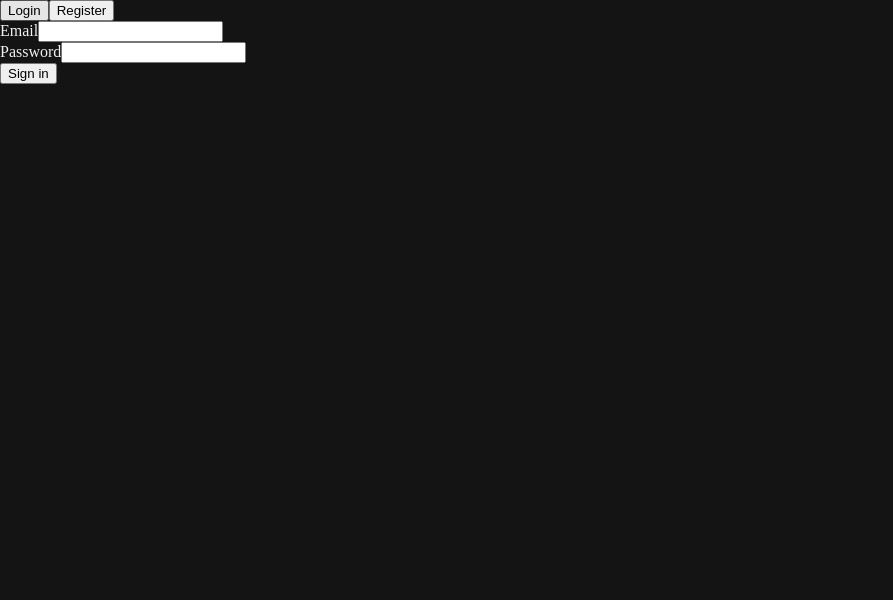
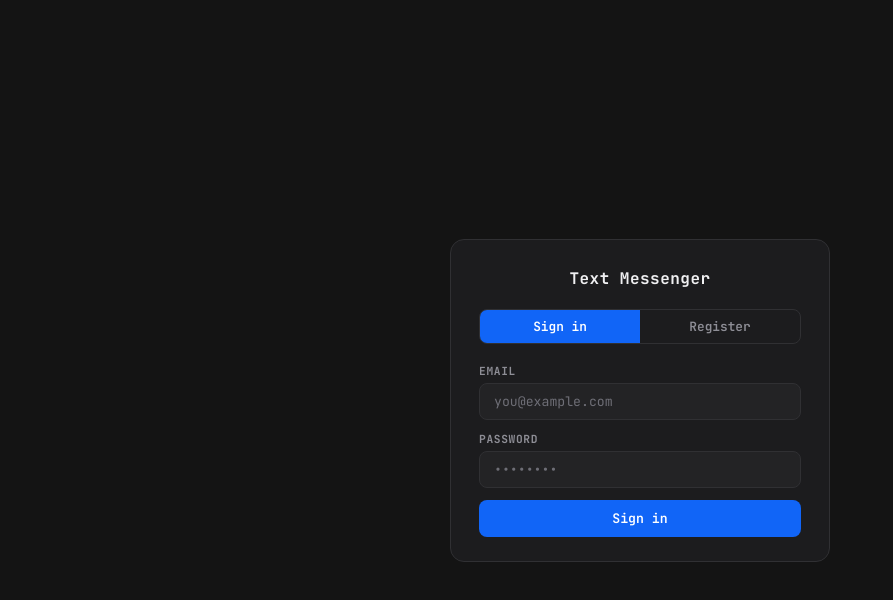
Before and after one commit to jkkusmi/text-messenger, a React (Vite) app in the folder apps/frontend/: page / in a window 1280 px wide. Shown: the top 600 px of the page, without its empty margins (0-893 px from the left). Built offline with nearby package versions, Linux system fonts and the light colour scheme; no server answers.

Commit message:
The design of the login/registration screen has been updated, and the UI has been standardized.

```diff
--- a/apps/frontend/src/auth/AuthForm.tsx
+++ b/apps/frontend/src/auth/AuthForm.tsx
@@ -1,135 +1,146 @@
-import { useState, type FormEvent } from "react"
-import { API_BASE_URL, assertProductionApiUsesTls } from "../config"
-import { sha256HexUtf8 } from "./passwordDigest"
+import { useState, type SubmitEvent } from 'react';
+import { API_BASE_URL, assertProductionApiUsesTls } from '../config';
+import { sha256HexUtf8 } from './passwordDigest';
+import '../chat/chat.css';
 
-type Mode = "login" | "register"
+
+type Mode = 'login' | 'register';
 
 async function errorMessageFromResponse(res: Response): Promise<string> {
   try {
-    const data: unknown = await res.json()
-    if (
-      data &&
-      typeof data === "object" &&
-      "detail" in data &&
-      data.detail !== undefined
-    ) {
-      const d = (data as { detail: unknown }).detail
-      if (typeof d === "string") return d
+    const data: unknown = await res.json();
+    if (data && typeof data === 'object' && 'detail' in data && data.detail !== undefined) {
+      const d = (data as { detail: unknown }).detail;
+      if (typeof d === 'string') return d;
       if (Array.isArray(d))
         return d
-          .map((item) => (typeof item === "object" && item && "msg" in item ? String((item as { msg: unknown }).msg) : String(item)))
-          .join(", ")
+          .map((item) =>
+            typeof item === 'object' && item && 'msg' in item
+              ? String((item as { msg: unknown }).msg)
+              : String(item),
+          )
+          .join(', ');
     }
   } catch {
     /* ignore */
   }
-  return res.statusText || `HTTP ${res.status}`
+  return res.statusText || `HTTP ${res.status}`;
 }
 
 export function AuthForm(props: { onAuthed: (accessToken: string) => void }) {
-  const [mode, setMode] = useState<Mode>("login")
-  const [email, setEmail] = useState("")
-  const [username, setUsername] = useState("")
-  const [password, setPassword] = useState("")
-  const [error, setError] = useState<string | null>(null)
-  const [pending, setPending] = useState(false)
+  const [mode, setMode] = useState<Mode>('login');
+  const [email, setEmail] = useState('');
+  const [username, setUsername] = useState('');
+  const [password, setPassword] = useState('');
+  const [error, setError] = useState<string | null>(null);
+  const [pending, setPending] = useState(false);
 
-  async function submit(e: FormEvent) {
-    e.preventDefault()
-    setError(null)
-    const prodTls = assertProductionApiUsesTls()
-    if (prodTls) {
-      setError(prodTls)
-      return
-    }
-    setPending(true)
-    const path = mode === "login" ? "/auth/login" : "/auth/register"
-    let password_digest: string
+  async function submit(e: SubmitEvent) {
+    e.preventDefault();
+    setError(null);
+    const prodTls = assertProductionApiUsesTls();
+    if (prodTls) { setError(prodTls); return; }
+    setPending(true);
+    const path = mode === 'login' ? '/auth/login' : '/auth/register';
+    let password_digest: string;
     try {
-      password_digest = await sha256HexUtf8(password)
+      password_digest = await sha256HexUtf8(password);
     } catch (err) {
-      setPending(false)
-      setError(err instanceof Error ? err.message : "Could not hash password")
-      return
+      setPending(false);
+      setError(err instanceof Error ? err.message : 'Could not hash password');
+      return;
     }
     const body =
-      mode === "login"
+      mode === 'login'
         ? { email, password_digest }
-        : { email, username, password_digest }
+        : { email, username, password_digest };
     try {
       const res = await fetch(`${API_BASE_URL}${path}`, {
-        method: "POST",
-        headers: { "Content-Type": "application/json" },
+        method: 'POST',
+        headers: { 'Content-Type': 'application/json' },
         body: JSON.stringify(body),
-      })
-      if (!res.ok) {
-        setError(await errorMessageFromResponse(res))
-        return
-      }
-      const data = (await res.json()) as { access_token?: string }
-      if (!data.access_token) {
-        setError("Missing access_token in response")
-        return
-      }
-      props.onAuthed(data.access_token)
+      });
+      if (!res.ok) { setError(await errorMessageFromResponse(res)); return; }
+      const data = (await res.json()) as { access_token?: string };
+      if (!data.access_token) { setError('Missing access_token in response'); return; }
+      props.onAuthed(data.access_token);
     } catch {
-      setError("Network error")
+      setError('Network error');
     } finally {
-      setPending(false)
+      setPending(false);
     }
   }
 
   return (
-    <form onSubmit={submit}>
-      <div>
-        <button type="button" onClick={() => setMode("login")}>
-          Login
+    <div className="auth-shell">
+      <div className="auth-card">
+        <h1 className="auth-card__title">Text Messenger</h1>
+
+        <div className="auth-card__tabs">
+          <button
+            type="button"
+            className={`auth-card__tab${mode === 'login' ? ' auth-card__tab--active' : ''}`}
+            onClick={() => setMode('login')}
+          >
+            Sign in
           </button>
-        <button type="button" onClick={() => setMode("register")}>
+          <button
+            type="button"
+            className={`auth-card__tab${mode === 'register' ? ' auth-card__tab--active' : ''}`}
+            onClick={() => setMode('register')}
+          >
             Register
           </button>
         </div>
-      <div>
-        <label>
-          Email
+
+        <form className="auth-card__fields" onSubmit={submit}>
+          <label className="auth-card__field">
+            <span className="auth-card__label">Email</span>
             <input
               type="email"
+              className="auth-card__input"
               autoComplete="email"
               value={email}
-            onChange={(ev) => setEmail(ev.target.value)}
+              onChange={(e) => setEmail(e.target.value)}
+              placeholder="you@example.com"
               required
             />
           </label>
-      </div>
-      {mode === "register" ? (
-        <div>
-          <label>
-            Username
+
+          {mode === 'register' && (
+            <label className="auth-card__field">
+              <span className="auth-card__label">Username</span>
               <input
+                className="auth-card__input"
                 autoComplete="username"
                 value={username}
-              onChange={(ev) => setUsername(ev.target.value)}
+                onChange={(e) => setUsername(e.target.value)}
+                placeholder="yourname"
                 required
               />
             </label>
-        </div>
-      ) : null}
-      <div>
-        <label>
-          Password
+          )}
+
+          <label className="auth-card__field">
+            <span className="auth-card__label">Password</span>
             <input
               type="password"
-            autoComplete={mode === "login" ? "current-password" : "new-password"}
+              className="auth-card__input"
+              autoComplete={mode === 'login' ? 'current-password' : 'new-password'}
               value={password}
-            onChange={(ev) => setPassword(ev.target.value)}
+              onChange={(e) => setPassword(e.target.value)}
+              placeholder="••••••••"
               required
             />
           </label>
+
+          {error && <p className="auth-card__error" role="alert">{error}</p>}
+
+          <button type="submit" className="auth-card__submit" disabled={pending}>
+            {pending ? '…' : mode === 'login' ? 'Sign in' : 'Create account'}
+          </button>
+        </form>
       </div>
-      <button type="submit" disabled={pending}>
-        {pending ? "…" : mode === "login" ? "Sign in" : "Create account"}
-      </button>
-      {error ? <p role="alert">{error}</p> : null}
-    </form>
-  )
+    </div>
+  );
 }
--- a/apps/frontend/src/chat/CreateChatModal.tsx
+++ b/apps/frontend/src/chat/CreateChatModal.tsx
@@ -84,7 +84,7 @@ export const CreateChatModal: React.FC<CreateChatModalProps> = ({
             New chat
           </h2>
           <button type="button" className="modal__close icon-btn" title="Close" onClick={onClose}>
-            ×
+            <span>×</span>
           </button>
         </header>
 
@@ -100,7 +100,7 @@ export const CreateChatModal: React.FC<CreateChatModalProps> = ({
               className="profile-settings__input create-chat__input"
               value={usernamesText}
               onChange={(e) => setUsernamesText(e.target.value)}
-              placeholder="alice&#10;bob, carol"
+              placeholder={'alice\nbob, carol'}
               rows={4}
               autoFocus
             />
--- a/apps/frontend/src/chat/ProfileSettingsModal.tsx
+++ b/apps/frontend/src/chat/ProfileSettingsModal.tsx
@@ -102,7 +102,7 @@ export const ProfileSettingsModal: React.FC<ProfileSettingsModalProps> = ({
             Profile settings
           </h2>
           <button type="button" className="modal__close icon-btn" title="Close" onClick={onClose}>
-            ×
+            <span>×</span>
           </button>
         </header>
 
--- a/apps/frontend/src/chat/chat.css
+++ b/apps/frontend/src/chat/chat.css
@@ -64,18 +64,39 @@
   transition: background 0.12s;
 }
 
+.sidebar__actions {
+  padding: 6px 8px 2px;
+}
+
 .sidebar__item--add {
-  background: var(--bg-bubble-out);
-  text-align: center;
-  font-size: 0.8rem;
+  width: 100%;
+  display: flex;
+  align-items: center;
+  justify-content: center;
+  gap: 7px;
+  padding: 7px 10px;
+  border-radius: 10px;
+  border: 1px solid var(--border);
+  background: var(--bg-hover);
+  color: var(--text-secondary);
+  font: inherit;
+  font-size: 0.775rem;
   font-weight: 600;
-  letter-spacing: 0.02em;
-  border: 1px solid var(--border);
-  color: #fff;
-  padding: 9px 10px;
-  margin: 4px;
-  border-radius: 16px;
+  letter-spacing: 0.04em;
   cursor: pointer;
+  transition: background 0.12s, color 0.12s, border-color 0.12s;
+}
+
+.sidebar__item--add svg {
+  width: 12px;
+  height: 12px;
+  flex-shrink: 0;
+}
+
+.sidebar__item--add:hover {
+  background: var(--bg-active);
+  color: var(--text-primary);
+  border-color: var(--bg-bubble-out);
 }
 
 .sidebar__item:hover   { background: var(--bg-hover); }
@@ -180,6 +201,11 @@
   width: 15px;
   height: 15px;
   display: block;
+}
+
+.icon-btn--danger:hover {
+  background: #dc2626;
+  color: #fff;
 }
 
 .icon-btn--send {
@@ -299,7 +325,6 @@
 .chat-window__input::placeholder { color: var(--text-timestamp); }
 .chat-window__input:focus { border-color: var(--bg-bubble-out); }
 
-/* Modal */
 .modal {
   position: fixed;
   inset: 0;
@@ -317,7 +342,7 @@
   border: none;
   padding: 0;
   margin: 0;
-  background: rgba(0, 0, 0, 0.55);
+  background: rgba(0, 0, 0, 0.6);
   cursor: pointer;
 }
 
@@ -330,12 +355,19 @@
   border-radius: 14px;
   background: var(--bg-panel);
   border: 1px solid var(--border);
-  box-shadow: 0 16px 48px rgba(0, 0, 0, 0.45);
 }
 
 .modal__close {
   font-size: 1.25rem;
   line-height: 1;
+  display: flex;
+  align-items: center;
+  justify-content: center;
+}
+
+.modal__close span {
+  transform: translateY(-1px);
+  display: block;
 }
 
 .profile-settings__header {
@@ -386,14 +418,6 @@
   color: var(--text-secondary);
 }
 
-.profile-settings-header {
-  font-size: 1rem;
-  font-weight: 700;
-  letter-spacing: 0.06em;
-  text-transform: uppercase;
-  color: var(--text-primary);
-}
-
 .profile-settings__input {
   padding: 9px 14px;
   border-radius: 8px;
@@ -405,7 +429,6 @@
   outline: none;
   transition: border-color 0.15s;
 }
-
 .profile-settings__input::placeholder { color: var(--text-timestamp); }
 .profile-settings__input:focus { border-color: var(--bg-bubble-out); }
 
@@ -490,7 +513,6 @@
   border-top: 1px solid var(--border);
 }
 
-/* Rich text editor */
 .rich-editor {
   display: flex;
   flex-direction: column;
@@ -599,3 +621,117 @@
   min-height: 80px;
   font-family: inherit;
 }
+
+.auth-shell {
+  display: flex;
+  align-items: center;
+  justify-content: center;
+  min-height: 100%;
+  background: var(--bg-app);
+  padding: 24px 16px;
+  font-family: var(--font);
+}
+
+.auth-card {
+  width: 100%;
+  max-width: 380px;
+  background: var(--bg-panel);
+  border: 1px solid var(--border);
+  border-radius: 14px;
+  padding: 28px 28px 24px;
+  display: flex;
+  flex-direction: column;
+  gap: 20px;
+}
+
+.auth-card__title {
+  margin: 0;
+  font-size: 1rem;
+  font-weight: 700;
+  color: var(--text-primary);
+  text-align: center;
+  letter-spacing: 0.03em;
+}
+
+.auth-card__tabs {
+  display: flex;
+  border-radius: 8px;
+  overflow: hidden;
+  border: 1px solid var(--border);
+}
+
+.auth-card__tab {
+  flex: 1;
+  padding: 8px 0;
+  border: none;
+  background: transparent;
+  color: var(--text-secondary);
+  font: inherit;
+  font-size: 0.8rem;
+  font-weight: 600;
+  cursor: pointer;
+  transition: background 0.12s, color 0.12s;
+}
+
+.auth-card__tab--active {
+  background: var(--bg-bubble-out);
+  color: #fff;
+}
+
+.auth-card__fields {
+  display: flex;
+  flex-direction: column;
+  gap: 12px;
+}
+
+.auth-card__field {
+  display: flex;
+  flex-direction: column;
+  gap: 5px;
+}
+
+.auth-card__label {
+  font-size: 0.7rem;
+  font-weight: 700;
+  letter-spacing: 0.06em;
+  text-transform: uppercase;
+  color: var(--text-secondary);
+}
+
+.auth-card__input {
+  padding: 9px 14px;
+  border-radius: 8px;
+  border: 1px solid var(--border);
+  background: var(--bg-input);
+  color: var(--text-primary);
+  font: inherit;
+  font-size: 0.825rem;
+  outline: none;
+  transition: border-color 0.15s;
+}
+
+.auth-card__input::placeholder { color: var(--text-timestamp); }
+.auth-card__input:focus { border-color: var(--bg-bubble-out); }
+
+.auth-card__submit {
+  padding: 10px 0;
+  border-radius: 8px;
+  border: none;
+  background: var(--bg-bubble-out);
+  color: #fff;
+  font: inherit;
+  font-size: 0.825rem;
+  font-weight: 600;
+  cursor: pointer;
+  transition: opacity 0.15s;
+}
+
+.auth-card__submit:hover:not(:disabled) { opacity: 0.85; }
+.auth-card__submit:disabled { opacity: 0.5; cursor: not-allowed; }
+
+.auth-card__error {
+  margin: 0;
+  font-size: 0.75rem;
+  color: #f87171;
+  text-align: center;
+}
```
Also changed, not shown: apps/frontend/src/chat/ChatWindow.tsx (+2 -7 lines), apps/frontend/src/chat/icons.tsx (added, +41 -0 lines), apps/frontend/src/chat/sidebar.tsx (+13 -33 lines). Lines whose indentation alone changed are shown as unchanged.
